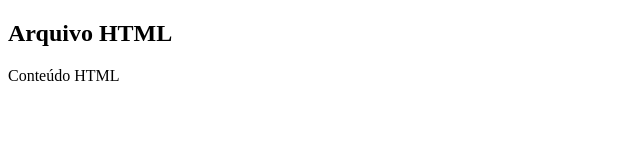
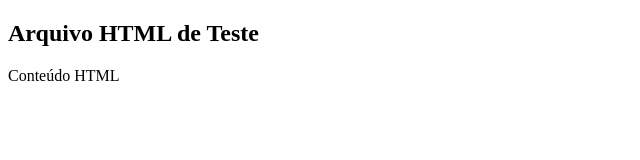
Before and after one commit to DilmarDouglas/primeiro-repositorio, a plain HTML site: page Index.html in a window 1280 px wide. Shown: the whole page, without its empty margins (0-640 px from the left). Drawn offline with Linux system fonts and the light colour scheme.

Commit message:
Alteração do h2

```diff
--- a/Index.html
+++ b/Index.html
@@ -7,7 +7,7 @@
     <title>Minha Página Html</title>
 </head>
 <body>
-    <h2> Arquivo HTML</h2>
+    <h2> Arquivo HTML de Teste</h2>
     <p>Conteúdo HTML</p>
 </body>
 </html>
```
